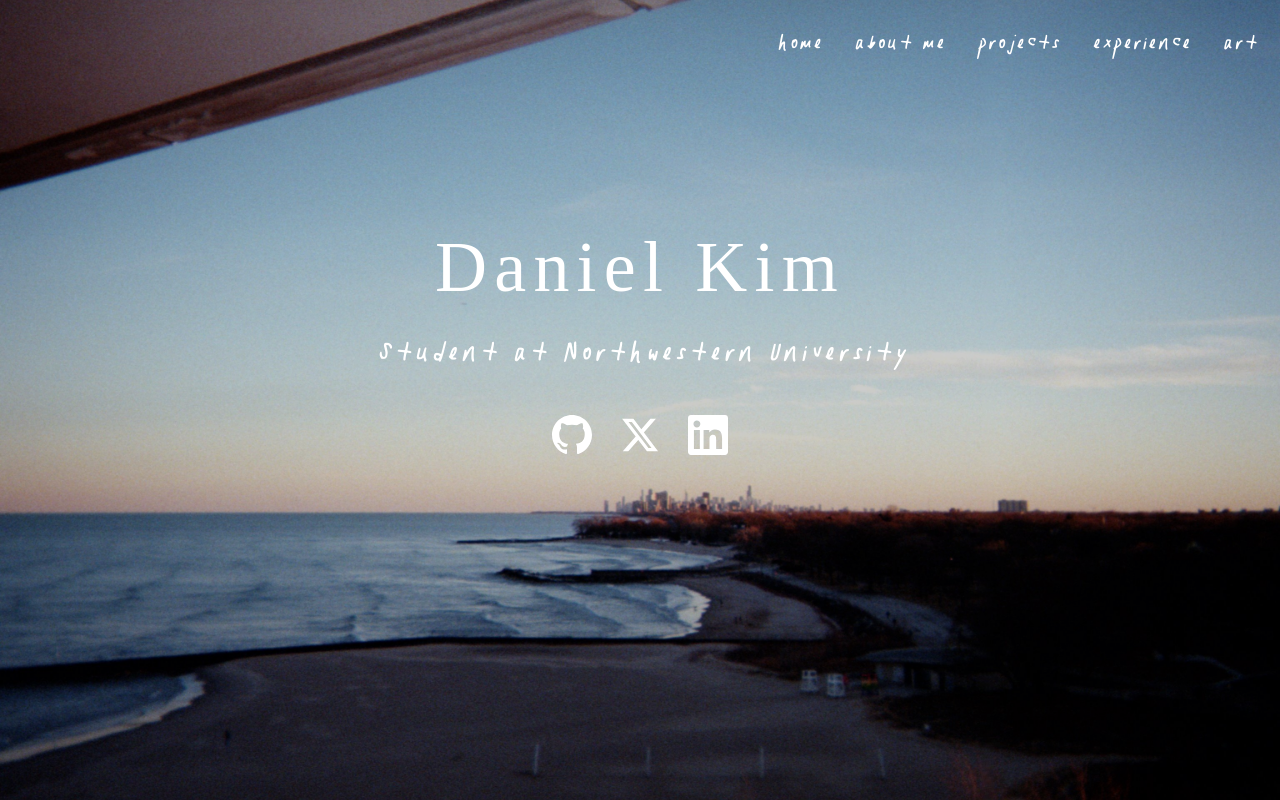
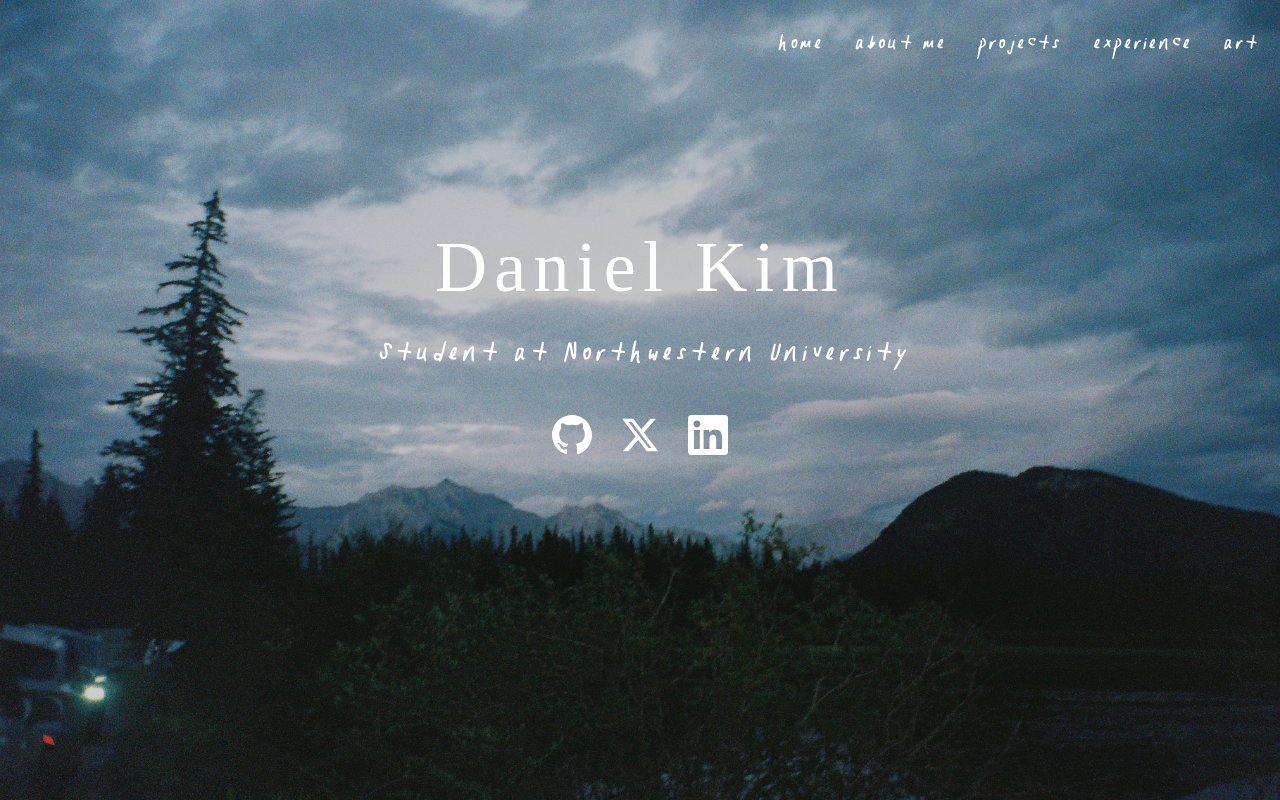
Before and after one commit to daniel-kimm/portfolio, a Next.js app: page / in a window 1280 px wide. Built offline with nearby package versions, Linux system fonts and the light colour scheme; a web font is replaced by a local one.

Commit message:
revert changes, update pic

```diff
--- a/src/components/Layout.tsx
+++ b/src/components/Layout.tsx
@@ -28,7 +28,7 @@ export default function Layout({
       {/* Background Image */}
       <div className="fixed inset-0 z-0">
         <Image
-          src={currentPage === 'home' ? '/IMG_8664.JPG' : '/background.jpg'}
+          src={currentPage === 'home' ? '/IMG_2040.JPG' : '/IMG_2040 4.jpg'}
           alt="Background"
           fill
           className="object-cover"
```
Also changed, not shown: public/IMG_2040 4.jpg (added), public/IMG_2040.JPG (added).
